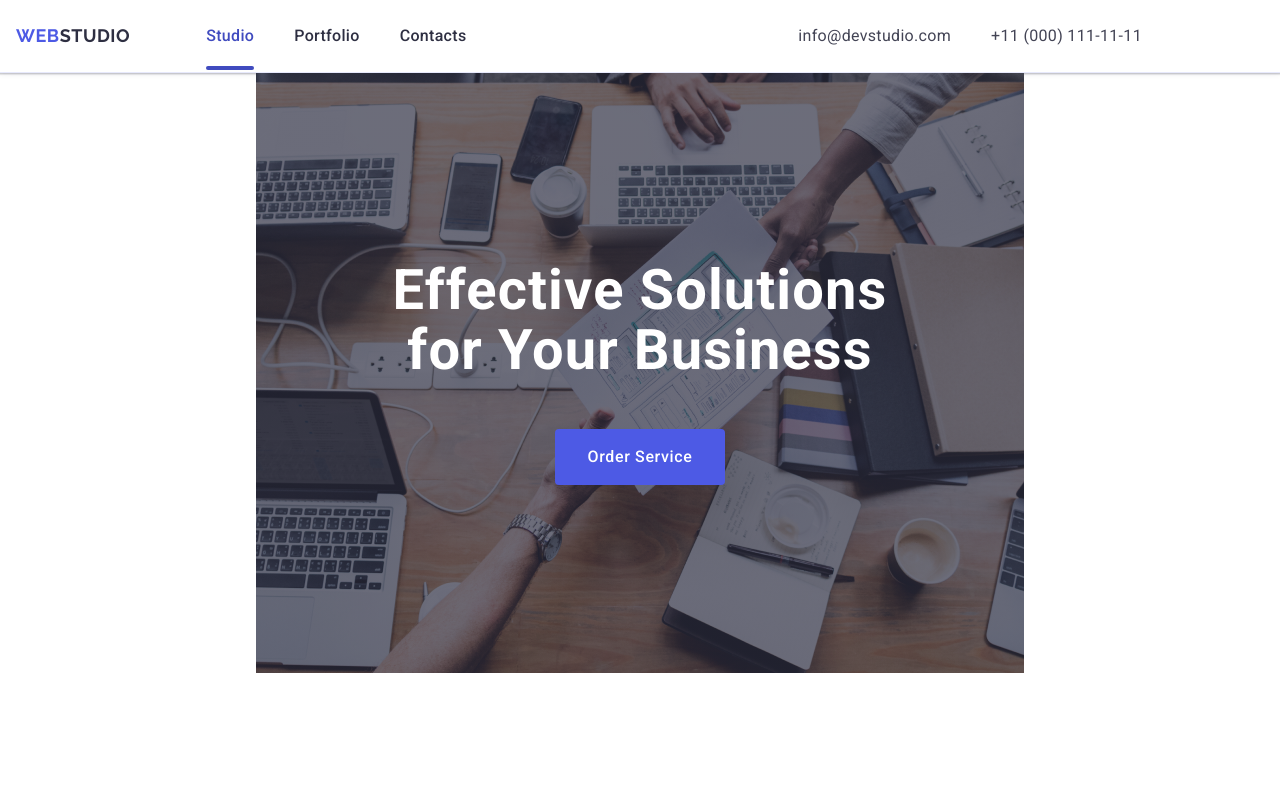
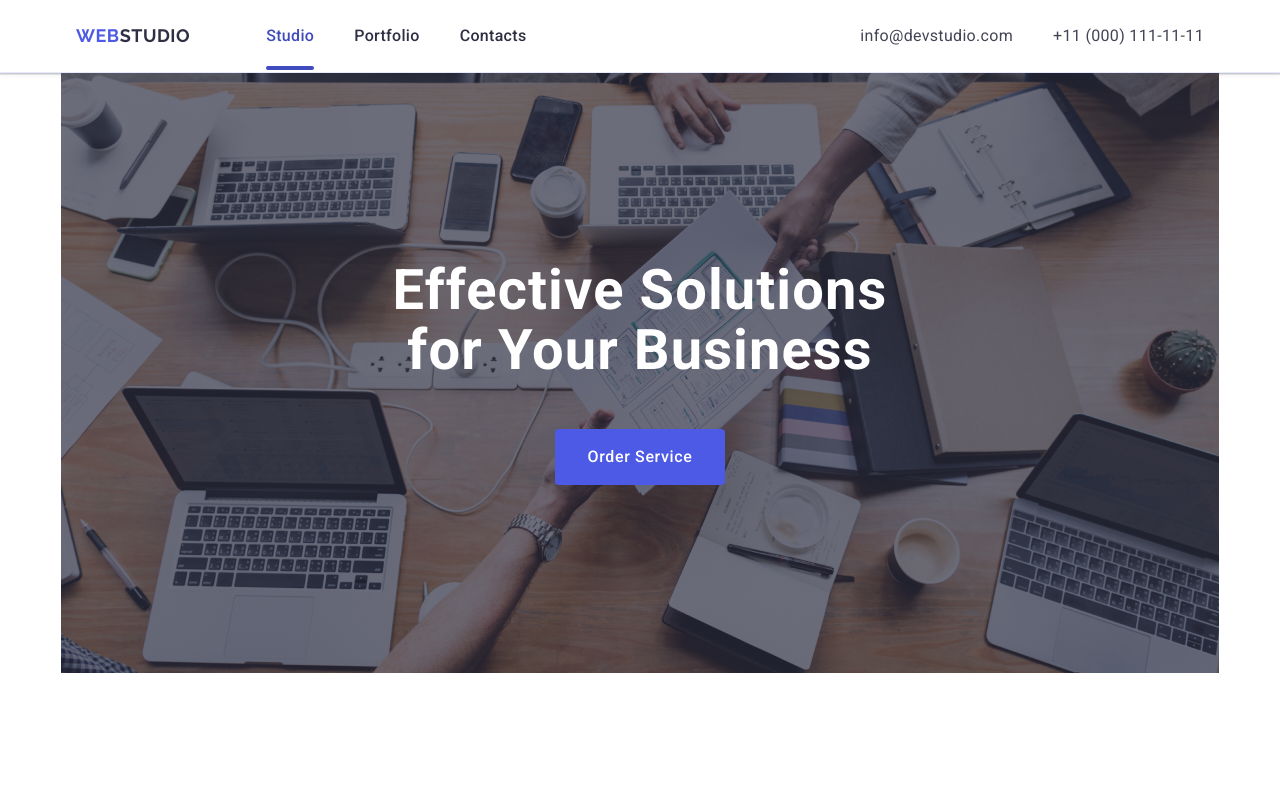
Before and after one commit to Rjevskiy/goit-markup-hw-06-1, a plain HTML site: page index.html in a window 1280 px wide. Shown: the top 789 px of the page. Drawn offline with nearby package versions, Linux system fonts and the light colour scheme.

Commit message:
Update styles.css

```diff
--- a/css/styles.css
+++ b/css/styles.css
@@ -26,7 +26,7 @@ button {cursor: pointer;}
     margin-right: auto;}
 
 .page-body{font-family: "Roboto",
-     sans-serif;background: transparent;color: #434455;}
+    sans-serif;background: transparent;color: #434455;}
 
 @media screen and (min-width: 768px) {
     .container {
@@ -42,8 +42,7 @@ button {cursor: pointer;}
     .container {
         max-width: 1158px;
         padding-left: 15px;
-        padding-right: 15px;
-    }
+        padding-right: 15px;}
 }
 
 .visually-hidden {
@@ -112,7 +111,9 @@ button {cursor: pointer;}
 @media screen and (min-width: 768px) {
     .header-container {
         padding-top: 0;
-        padding-bottom: 0;}
+        padding-bottom: 0;
+        padding-left: 0;
+        padding-right: 0;}
 
 .menu {
     display: flex;
@@ -192,8 +193,13 @@ button {cursor: pointer;}
 
 
 @media screen and (min-width: 1158px) {
-.container{margin-left: 0;
-    margin-right: 0;}
+.container{
+    margin-left: auto;
+    margin-right: auto;}
+
+.header-container{
+    padding-left: 15px;
+    padding-right: 15px;}
 
 .menu{margin-left: 76px;}
 
@@ -209,7 +215,6 @@ button {cursor: pointer;}
 padding-top: 72px;
 padding-left: 52px;
 padding-right: 52px;
-max-width: 1440px;
 margin-left: auto;
 margin-right: auto;
 background-color:#2e2f42;
@@ -219,15 +224,15 @@ background-size: cover;
 background-position: center;
 background-image: linear-gradient(rgba(46, 47, 66, 0.7), rgba(46, 47, 66, 0.7)),
 url("../images/mobile/dark-bgmob@1x.jpg");
-width: 320px;
-    height: 432px;
+max-width: 320px;
+height: 432px;
 }
-
+/*
 @media screen and (min-resolution: 192dpi) {
 .hero{
     background-image:linear-gradient(rgba(46, 47, 66, 0.7), rgba(46, 47, 66, 0.7)),
         url("../images/mobile/dark-bgmob@2x.jpg");}
-}
+} */
 
 
 .hero-page {
@@ -303,7 +308,7 @@ width: 320px;
     padding-bottom: 188px;
     background-color: #2e2f42;
     background-image: linear-gradient(rgba(46, 47, 66, 0.7), rgba(46, 47, 66, 0.7)), url("../images/tablet/dark-bg-dark-bg-tablet@1x.jpg");
-    width: 768px;
+    max-width: 768px;
     height: 436px;
 }
 @media screen and (min-resolution: 192dpi) {
@@ -332,7 +337,7 @@ width: 320px;
 
 .benefits-container {display: flex;
     flex-direction: column;
-    gap: 24px;
+    column-gap: 24px;
     row-gap: 72px;}
 
 .benefits-div{display: none;}
@@ -355,7 +360,7 @@ width: 320px;
 .benefits-container {
     display: flex;
     flex-direction: row;
-    flex-wrap: nowrap;}
+    flex-wrap: wrap;}
 
 .li-benefits {
     width: calc((100% - 24px) / 2);}
@@ -373,6 +378,9 @@ width: 320px;
     border-radius: 4px;
     border: 1px solid #8e8f99;
     margin-bottom: 8px;}
+
+.benefits-container{
+    flex-wrap: nowrap;}
 
 .icons-container{
     margin-top: 120px;
```
